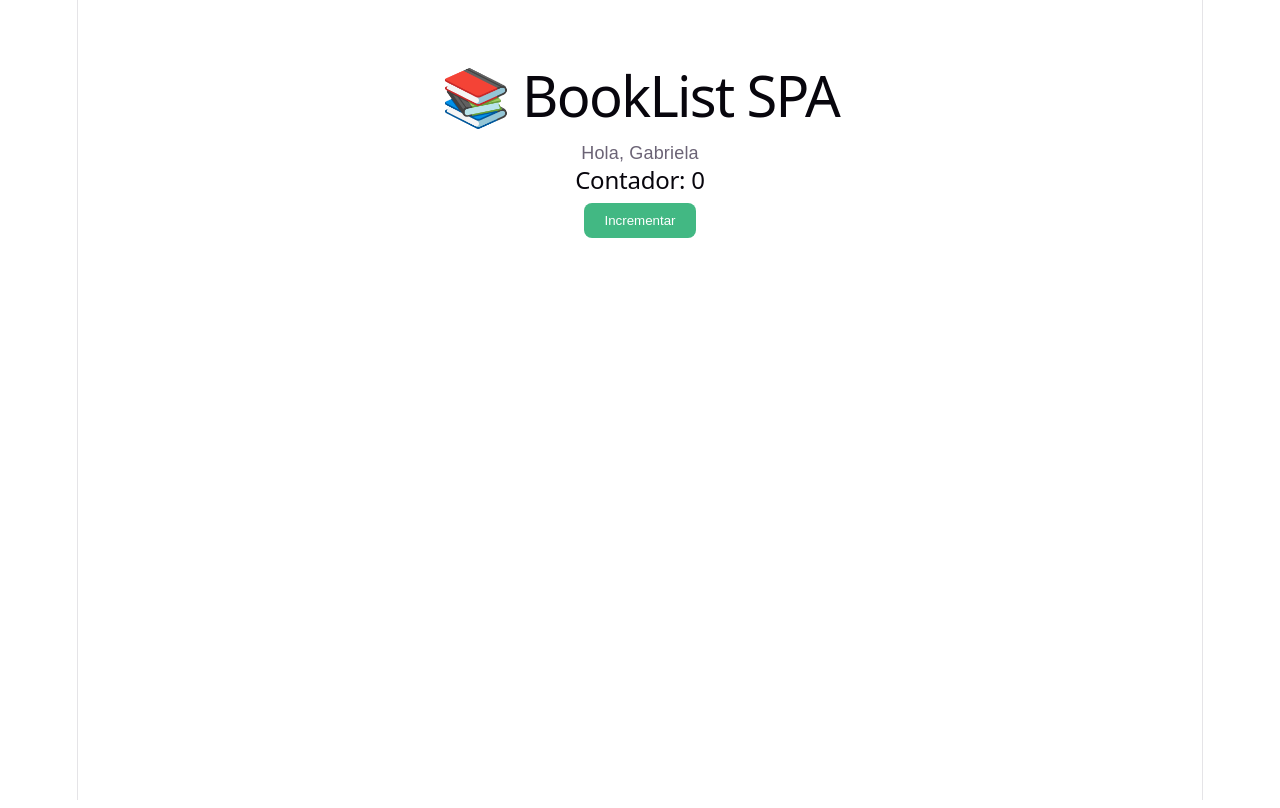
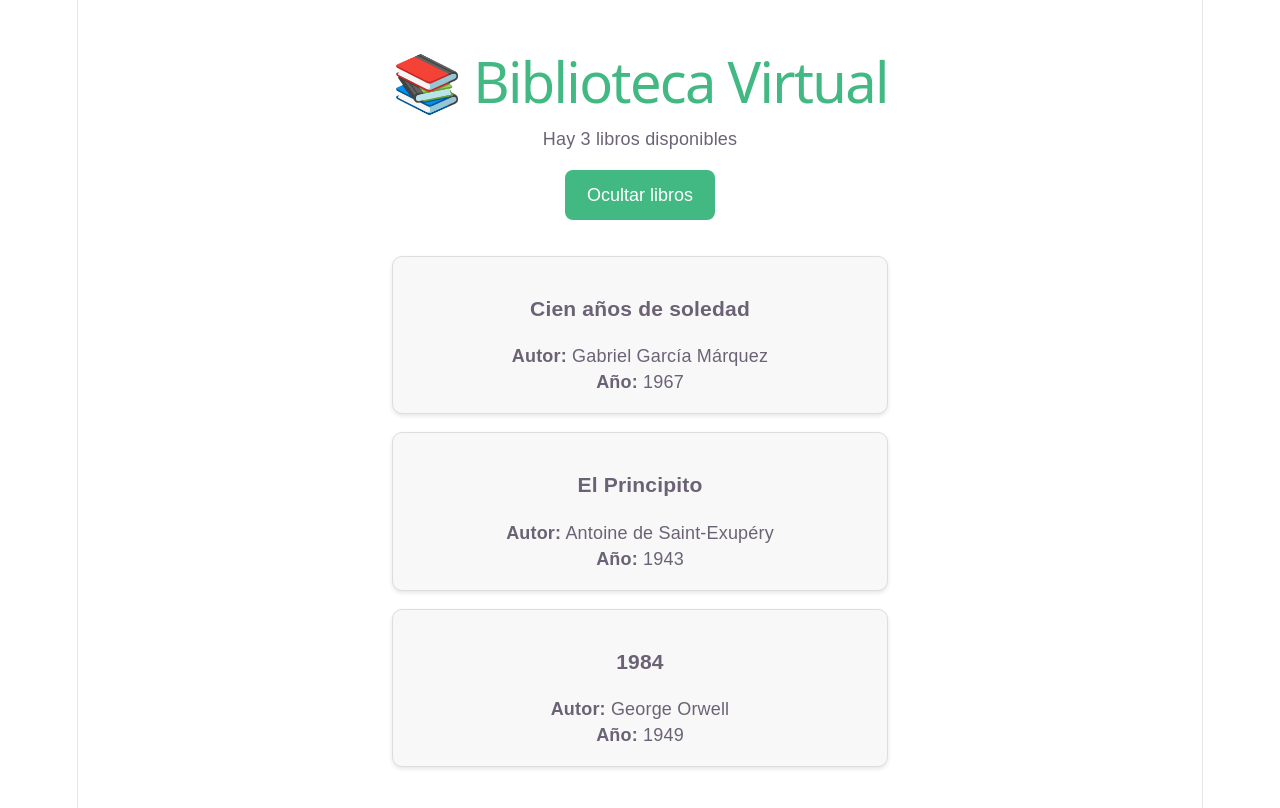
Before and after one commit to gdiazcontreras/evaluacion-m6, a Vue app: page / in a window 1280 px wide. Shown: the top 808 px of the page. Built offline with nearby package versions, Linux system fonts and the light colour scheme.

Commit message:
Implementación listado de libros con componentes y directivas Vue

```diff
--- a/src/App.vue
+++ b/src/App.vue
@@ -1,31 +1,65 @@
 <template>
   <div class="container">
-    <h1>📚 BookList SPA</h1>
+    <h1>📚 Biblioteca Virtual</h1>
 
-    <p>Hola, {{ nombre }}</p>
+    <p v-if="libros.length > 0">
+      Hay {{ libros.length }} libros disponibles
+    </p>
 
-    <h2>Contador: {{ contador }}</h2>
+    <p v-else>
+      No hay libros disponibles
+    </p>
 
-    <button @click="incrementar">
-      Incrementar
+    <button @click="mostrarLista = !mostrarLista">
+      {{ mostrarLista ? 'Ocultar libros' : 'Mostrar libros' }}
     </button>
+
+    <div v-show="mostrarLista">
+      <Libro
+        v-for="libro in libros"
+        :key="libro.id"
+        :titulo="libro.titulo"
+        :autor="libro.autor"
+        :anio="libro.anio"
+      />
+    </div>
   </div>
 </template>
 
 <script>
+import Libro from './components/Libro.vue'
+
 export default {
   name: 'App',
 
+  components: {
+    Libro
+  },
+
   data() {
     return {
-      nombre: 'Gabriela',
-      contador: 0
-    }
-  },
+      mostrarLista: true,
 
-  methods: {
-    incrementar() {
-      this.contador++
+      libros: [
+        {
+          id: 1,
+          titulo: 'Cien años de soledad',
+          autor: 'Gabriel García Márquez',
+          anio: 1967
+        },
+        {
+          id: 2,
+          titulo: 'El Principito',
+          autor: 'Antoine de Saint-Exupéry',
+          anio: 1943
+        },
+        {
+          id: 3,
+          titulo: '1984',
+          autor: 'George Orwell',
+          anio: 1949
+        }
+      ]
     }
   }
 }
@@ -33,18 +67,25 @@ export default {
 
 <style>
 .container {
+  max-width: 900px;
+  margin: 2rem auto;
   text-align: center;
-  margin-top: 50px;
   font-family: Arial, sans-serif;
 }
 
+h1 {
+  color: #42b883;
+}
+
 button {
-  padding: 10px 20px;
-  cursor: pointer;
+  margin: 1rem 0;
+  padding: 0.8rem 1.2rem;
   border: none;
   border-radius: 8px;
   background-color: #42b883;
   color: white;
+  cursor: pointer;
+  font-size: 1rem;
 }
 
 button:hover {
--- /dev/null
+++ b/src/components/Libro.vue
@@ -0,0 +1,31 @@
+<template>
+  <div class="card">
+    <h3>{{ titulo }}</h3>
+    <p><strong>Autor:</strong> {{ autor }}</p>
+    <p><strong>Año:</strong> {{ anio }}</p>
+  </div>
+</template>
+
+<script>
+export default {
+  name: 'Libro',
+
+  props: {
+    titulo: String,
+    autor: String,
+    anio: Number
+  }
+}
+</script>
+
+<style scoped>
+.card {
+  border: 1px solid #ddd;
+  border-radius: 10px;
+  padding: 1rem;
+  margin: 1rem auto;
+  max-width: 500px;
+  background-color: #f8f8f8;
+  box-shadow: 0 2px 4px rgba(0, 0, 0, 0.1);
+}
+</style>
```
Also changed, not shown: src/components/HelloWorld.vue (deleted, +0 -95 lines).
